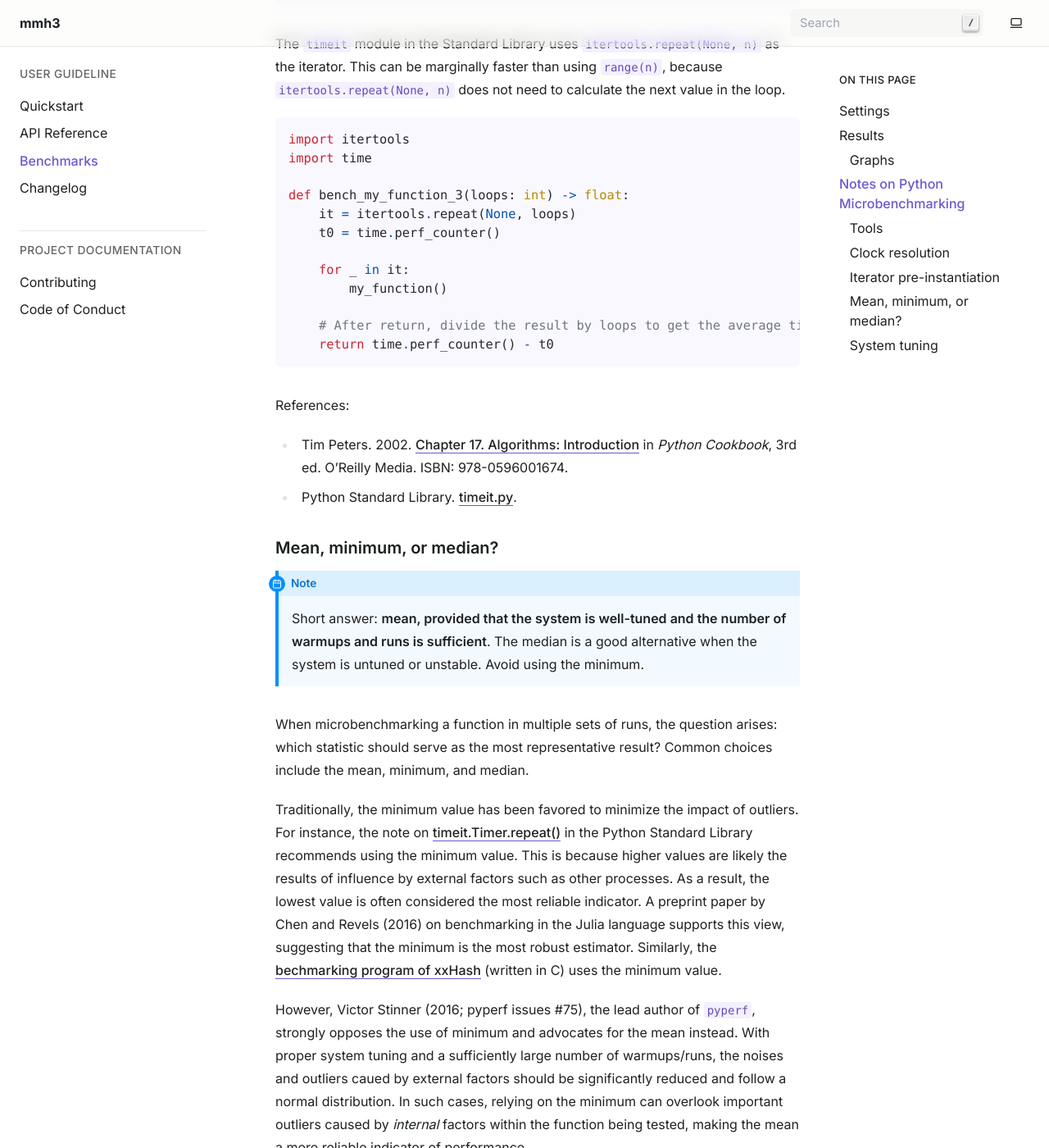
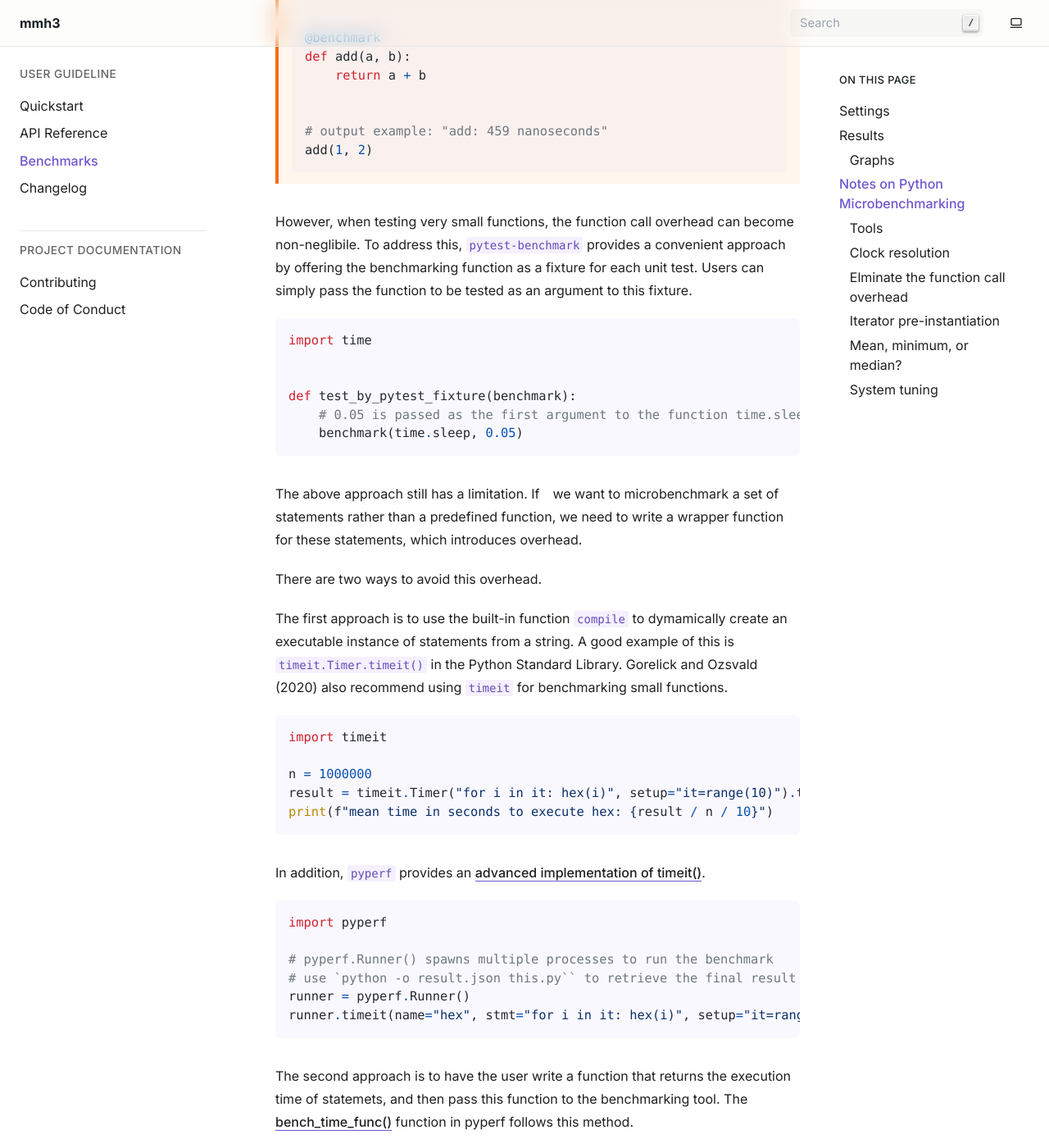
Before and after one commit to hajimes/mmh3, a Sphinx documentation site: the page built from docs/benchmarks.md, in a window 1280 px wide and 1400 px high, scrolled down 6162 px. Shown: the whole window at 82% size. Built offline with Sphinx 7.4.7, drawn with Linux system fonts in a browser that asks for light colours; some of the changed text lies outside the part shown.

Commit message:
Add more documents

`````diff
--- a/docs/benchmarks.md
+++ b/docs/benchmarks.md
@@ -94,6 +94,7 @@ result, the difference between two calls might even be negative.
 ```python
 import time
 
+
 def bench_my_function_1() -> float:
     t0 = time.time()
 
@@ -111,6 +112,7 @@ tasks.
 
 ```python
 import time
+
 
 def bench_my_function_2() -> float:
     t0 = time.perf_counter()
@@ -144,7 +146,94 @@ function of pyperf 2.7.0 expects the return value to be the differences of
 `time.perf_counter_ns()`. Choose the appropriate function depending on your
 approach.
 
+### Elminate the function call overhead
+
+```{note}
+Key points: for casual microbenchmarking, use
+[timeit.Timer.timeit()](https://docs.python.org/3/library/timeit.html#timeit.Timer.timeit)
+from the Python Standard Library. For more robust benchmarking, use
+[Runner.timeit()](https://pyperf.readthedocs.io/en/latest/api.html#Runner.timeit)
+or
+[Runner.bench_time_func()](https://pyperf.readthedocs.io/en/latest/api.html#Runner.bench_time_func)
+in `pyperf`.
+```
+
+Conceptually, benchmarking can be viewed as a dectorator pattern that measures
+the time taken to execute a set of statements before and after execution.
+In Python 3, such decorators can be implemented cleanly using function
+annotations. For most cases, unless microbenchmarking for small functions,
+this solution is optimal. Always remember the mantra: "Premature optimization
+is the root of all evil" (Donald Knuth). Prioritize elegance and
+maintainability as core principles. The following code, based on an example
+from Gorelick and Ozsvald (2020), demonstrates a decorator that measures the
+execution time of a function.
+
+````{warning}
+```{literalinclude} ./examples/benchmark_decorator_example.py
+```
+````
+
+However, when testing very small functions, the function call overhead can
+become non-neglibile. To address this, `pytest-benchmark` provides a convenient
+approach by offering the benchmarking function as a fixture for each unit test.
+Users can simply pass the function to be tested as an argument to this fixture.
+
+```python
+import time
+
+
+def test_by_pytest_fixture(benchmark):
+    # 0.05 is passed as the first argument to the function time.sleep
+    benchmark(time.sleep, 0.05)
+```
+
+The above approach still has a limitation. If　we want to microbenchmark a set
+of statements rather than a predefined function, we need to write a wrapper
+function for these statements, which introduces overhead.
+
+There are two ways to avoid this overhead.
+
+The first approach is to use the built-in function `compile` to dymamically
+create an executable instance of statements from a string. A good example of
+this is `timeit.Timer.timeit()` in the Python Standard Library. Gorelick and
+Ozsvald (2020) also recommend using `timeit` for benchmarking small functions.
+
+```{literalinclude} ./examples/timeit_timeit.py
+```
+
+In addition, `pyperf` provides an [advanced implementation of
+timeit()](https://pyperf.readthedocs.io/en/latest/api.html#Runner.timeit).
+
+```{literalinclude} ./examples/pyperf_timeit.py
+```
+
+The second approach is to have the user write a function that returns the
+execution time of statemets, and then pass this function to the benchmarking
+tool. The
+[bench_time_func()](https://pyperf.readthedocs.io/en/latest/api.html#Runner.bench_time_func)
+function in pyperf follows this method.
+
+```{literalinclude} ./examples/bench_time_func_example.py
+```
+
+While this approach can be more tedious, it has the advantage of being fully
+supported by linters and IDEs, as the code is not embedded in a string.
+
+```{seealso}
+- Python Standard Library.
+  [timeit.Timer.timeit()](https://docs.python.org/3/library/timeit.html#timeit.Timer.timeit)
+- [pytest-benchmark: Usage](https://pytest-benchmark.readthedocs.io/en/latest/usage.html)
+- [pyperf: Runner class](https://pyperf.readthedocs.io/en/latest/api.html#runner-class)
+- Micha Gorelick and Ian Ozsvald. 2020.
+  High Performance Python: Practical Performant Programming for Humans,
+  2nd ed. O'Reilly Media. ISBN: 978-1492055020. pp. 30-33.
+```
+
 ### Iterator pre-instantiation
+
+```{note}
+Key points: call `range()` or `itertools.repeat()` before starting the timer.
+```
 
 In its simplest form, mircrobenchmarking a function involves writing a loop
 that calls the function multiple times and measures the total time taken.
@@ -158,6 +247,7 @@ significant.
 ````{warning}
 ```python
 import time
+
 
 def bench_my_function_1(loops: int) -> float:
     t0 = time.perf_counter()
@@ -174,6 +264,7 @@ To mitigate this, create the iterator before starting the timer.
 
 ```python
 import time
+
 
 def bench_my_function_2(loops: int) -> float:
     it = range(loops)
@@ -195,6 +286,7 @@ loop.
 import itertools
 import time
 
+
 def bench_my_function_3(loops: int) -> float:
     it = itertools.repeat(None, loops)
     t0 = time.perf_counter()
@@ -206,11 +298,11 @@ def bench_my_function_3(loops: int) -> float:
     return time.perf_counter() - t0
 ```
 
-References:
-
-- Tim Peters. 2002. [Chapter 17. Algorithms: Introduction] in _Python Cookbook_,
+```{seealso}
+- Tim Peters. 2002. [Chapter 17. Algorithms: Introduction](https://www.oreilly.com/library/view/python-cookbook/0596001673/ch17.html) in _Python Cookbook_,
   3rd ed. O'Reilly Media. ISBN: 978-0596001674.
-- Python Standard Library. [timeit.py].
+- Python Standard Library. [timeit.py](https://github.com/python/cpython/blob/3.12/Lib/timeit.py).
+```
 
 ### Mean, minimum, or median?
 
@@ -298,7 +390,7 @@ However, as of version 2.7.0, the `pyperf system tune` command does not support
 Ubuntu instances on GitHub Actions.
 
 ```{seealso}
-- [aaaa](https://pyperf.readthedocs.io/en/latest/system.html)
+- [pyperf: Tune the system for benchmarks](https://pyperf.readthedocs.io/en/latest/system.html)
 - Victor Stinner. 2016.
 [My journey to stable benchmark, part 1 (system)](https://vstinner.github.io/journey-to-stable-benchmark-system.html)
 ```
--- /dev/null
+++ b/docs/examples/bench_time_func_example.py
@@ -0,0 +1,30 @@
+import itertools
+import time
+
+import pyperf
+
+
+def bench_hex(loops):
+    it = itertools.repeat(None, loops)
+    t0 = time.perf_counter()
+
+    for _ in it:
+        hex(0)
+        hex(1)
+        hex(2)
+        hex(3)
+        hex(4)
+        hex(5)
+        hex(6)
+        hex(7)
+        hex(8)
+        hex(9)
+
+    return time.perf_counter() - t0
+
+
+# pyperf.Runner() spawns multiple processes to run the benchmark
+# use `python -o result.json this.py`` to retrieve the final result
+runner = pyperf.Runner()
+# we test hex() for 0...9, so we need to specify inner_loops = 10 here
+runner.bench_time_func("hex", bench_hex, inner_loops=10)
--- /dev/null
+++ b/docs/examples/benchmark_decorator_example.py
@@ -0,0 +1,23 @@
+import time
+from functools import wraps
+
+
+def benchmark(func):
+    @wraps(func)
+    def wrapper(*args, **kwargs):
+        t1 = time.perf_counter_ns()
+        res = func(*args, **kwargs)
+        t2 = time.perf_counter_ns() - t1
+        print(f"{func.__name__}: {t2} nanoseconds")
+        return res
+
+    return wrapper
+
+
+@benchmark
+def add(a, b):
+    return a + b
+
+
+# output example: "add: 459 nanoseconds"
+add(1, 2)
--- /dev/null
+++ b/docs/examples/pyperf_timeit.py
@@ -0,0 +1,6 @@
+import pyperf
+
+# pyperf.Runner() spawns multiple processes to run the benchmark
+# use `python -o result.json this.py`` to retrieve the final result
+runner = pyperf.Runner()
+runner.timeit(name="hex", stmt="for i in it: hex(i)", setup="it=range(10)")
--- /dev/null
+++ b/docs/examples/timeit_timeit.py
@@ -0,0 +1,5 @@
+import timeit
+
+n = 1000000
+result = timeit.Timer("for i in it: hex(i)", setup="it=range(10)").timeit(n)
+print(f"mean time in seconds to execute hex: {result / n / 10}")
--- a/pyproject.toml
+++ b/pyproject.toml
@@ -56,7 +56,7 @@ Changelog = "https://github.com/hajimes/mmh3/blob/master/CHANGELOG.md"
 
 [tool.isort]
 profile = "black"
-src_paths = ["src/mmh3/__init__.pyi", "util", "tests"]
+src_paths = ["src/mmh3/__init__.pyi", "util", "tests", "benchmark", "docs"]
 
 [tool.pylint.main]
 # Use multiple processes to speed up Pylint.
`````
Also changed, not shown: other parts of docs/benchmarks.md (+0 -2 lines).
